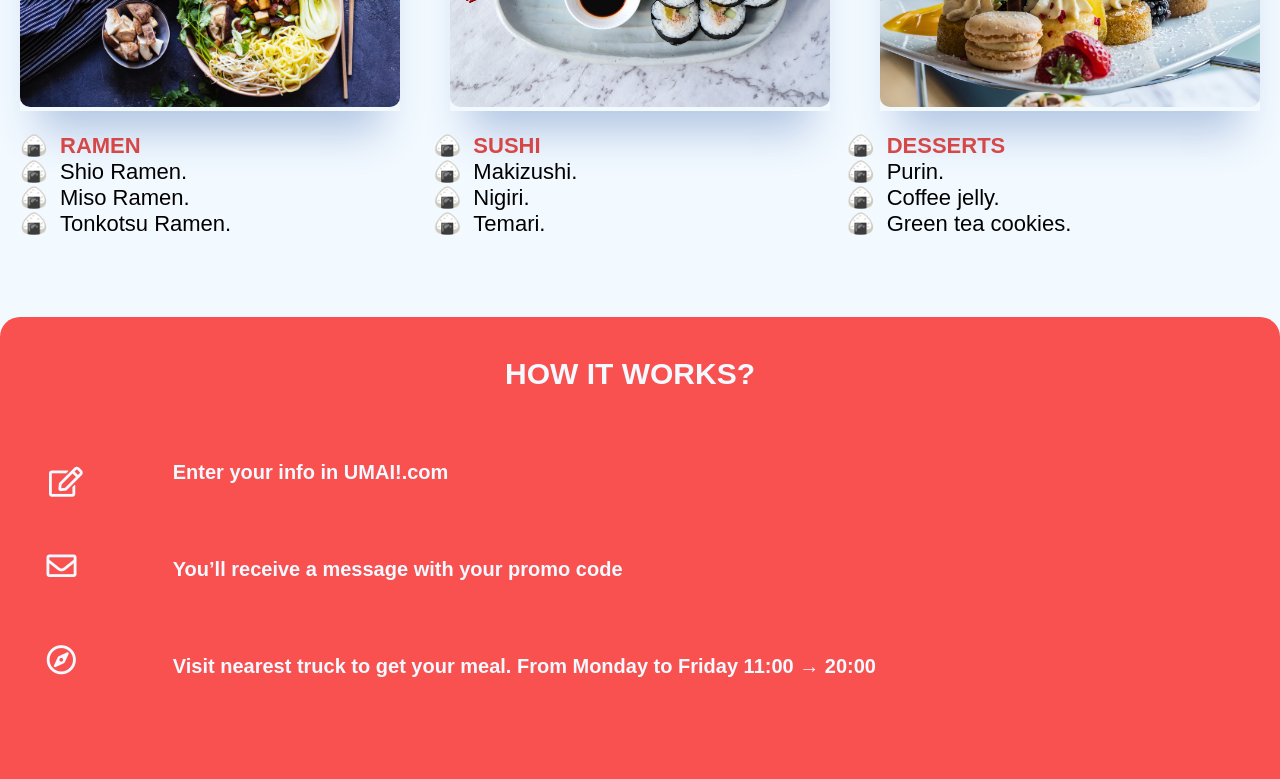
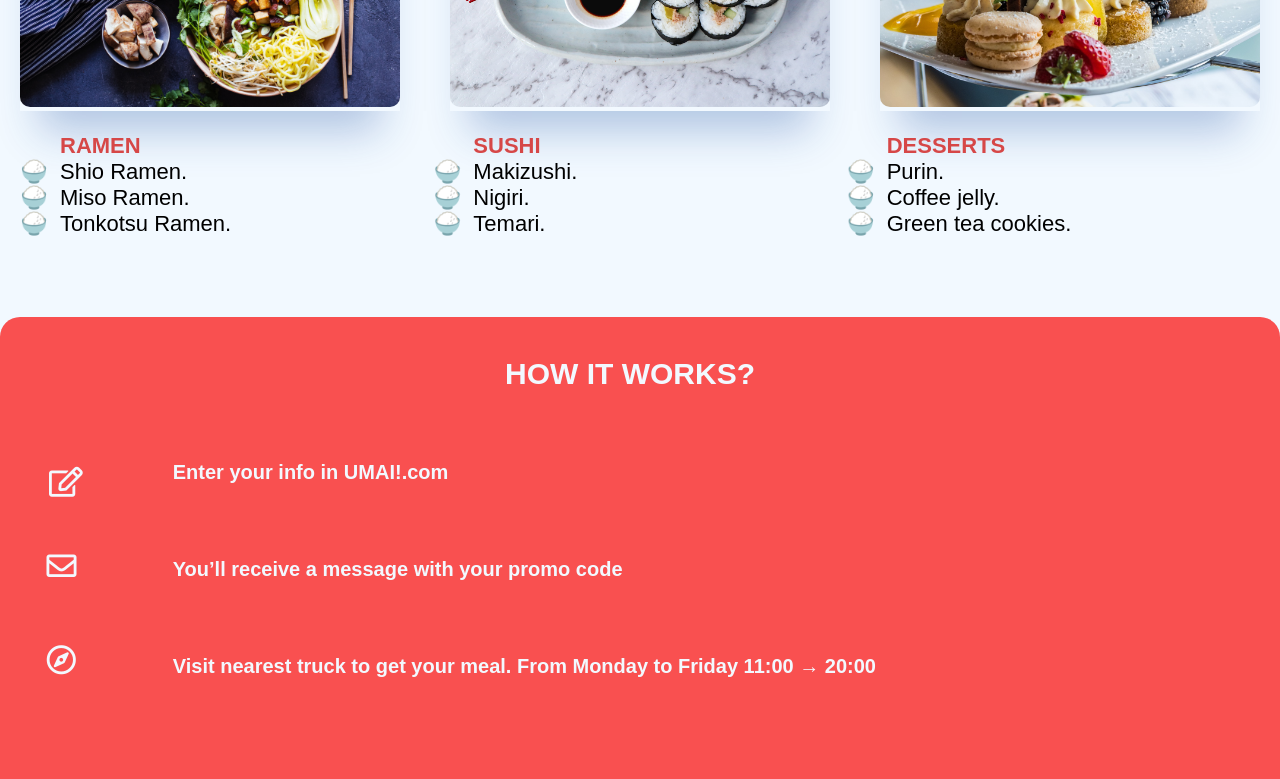
Before and after one commit to NadaBouyahya/truck_landingpage, a plain HTML site: page index.html in a window 1280 px wide. Shown: the part 1240-2019 px from the top of the page. Drawn offline with Linux system fonts and the light colour scheme.

Commit message:
change
change list icon

```diff
--- a/style.css
+++ b/style.css
@@ -284,6 +284,7 @@ header{
     .menu-titles{
         color: #d64747;
         font-weight: bold;
+        list-style: none;
 
     }
     main h1{
@@ -294,7 +295,7 @@ header{
         font-size: 30px;
     }
     .menu-content ul{
-        list-style-type: "🍙  ";
+        list-style-type: "🍚  ";
         text-align: left;
         font-size: 22px;
         margin-bottom: 80px;
```
